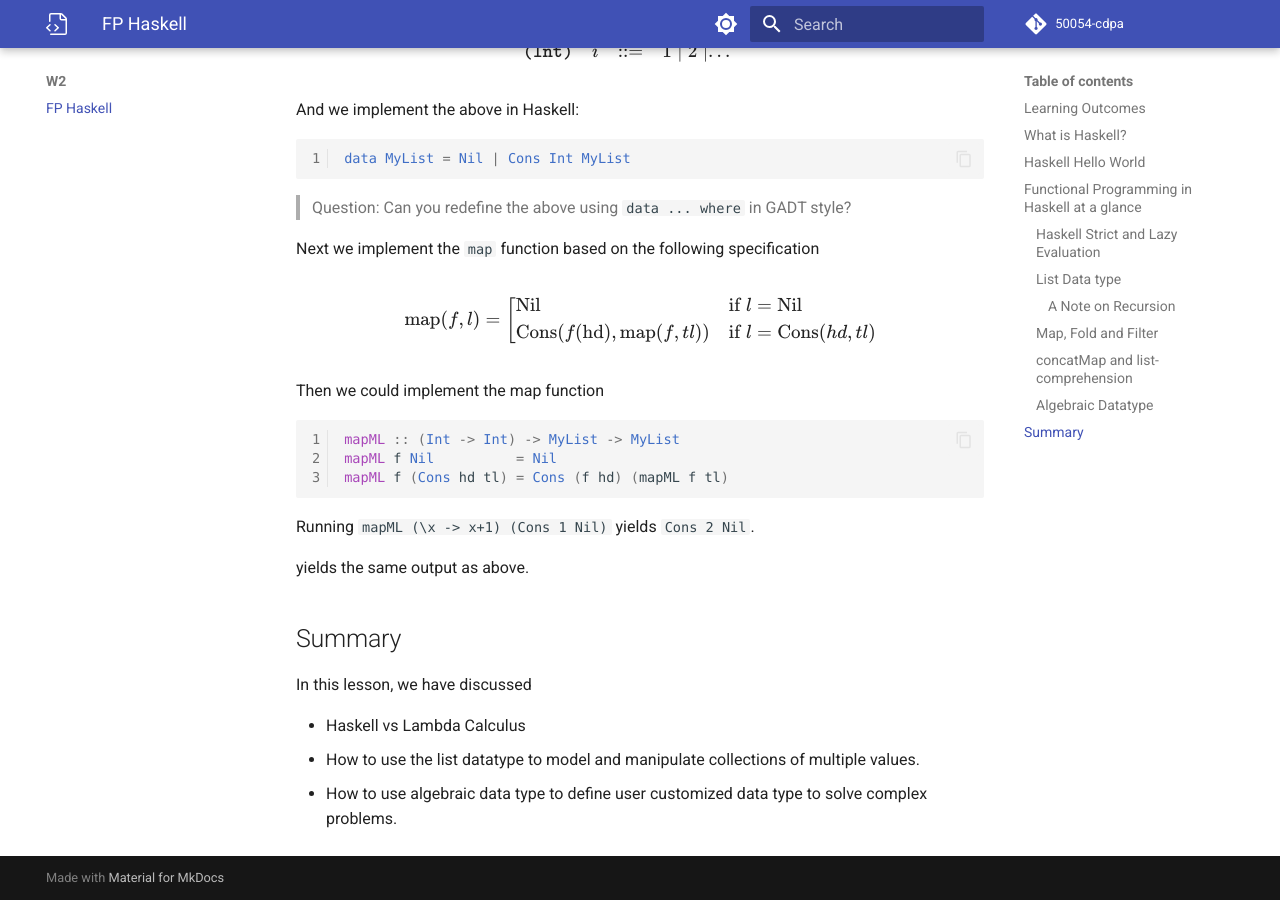
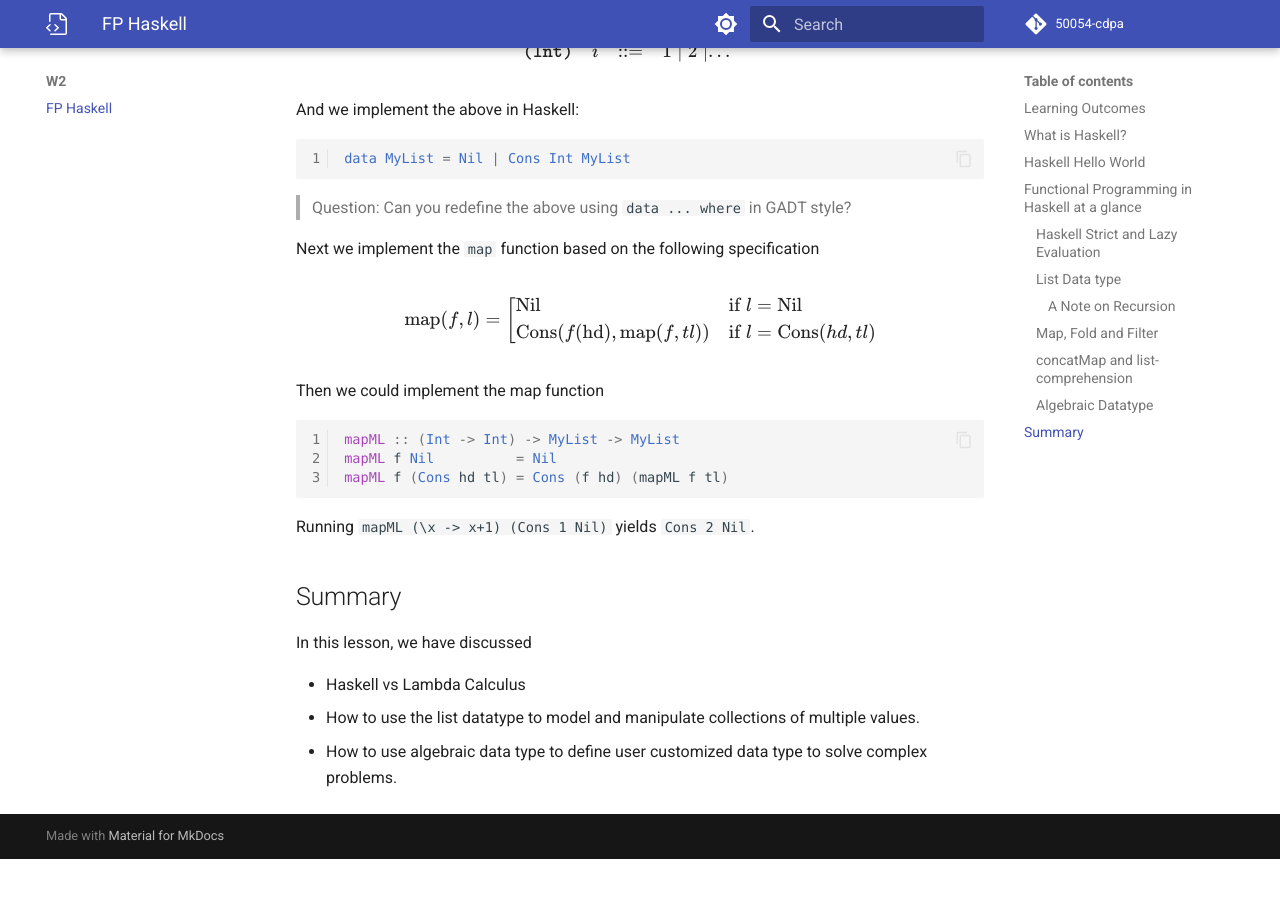
Before and after one commit to 50054-cdpa/notes, an MkDocs documentation site: the page built from docs/fp_haskell.md, in a window 1280 px wide and 900 px high, scrolled down 12310 px. Built offline with MkDocs 1.6.1 and Material for MkDocs 9.7.7, drawn with Linux system fonts in a browser that asks for light colours; some web fonts are replaced; comment, search, counter and statistics services are not loaded; after the commit the page ends 13169 px from its top, so only the background shows below that.

Commit message:
removed the dangling sentence before the summary

```diff
--- a/docs/fp_haskell.md
+++ b/docs/fp_haskell.md
@@ -580,8 +580,6 @@ Running `mapML (\x -> x+1) (Cons 1 Nil)` yields
 
 
 
-yields the same output as above.
-
 ## Summary
 
 In this lesson, we have discussed
```
